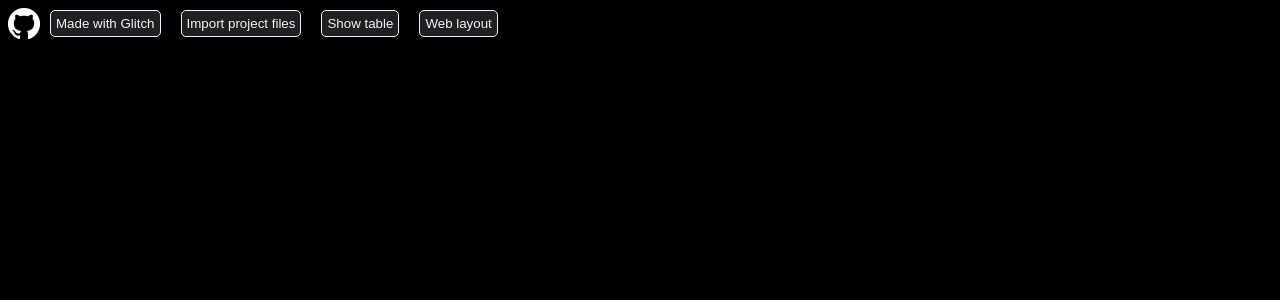
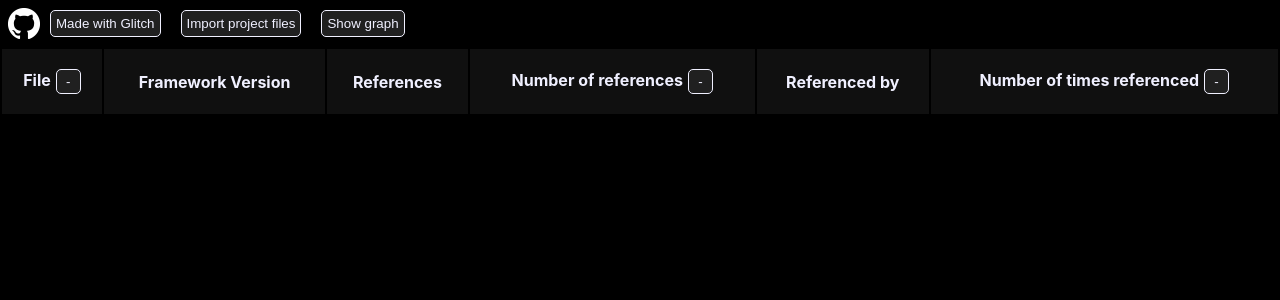
Before and after one commit to jamietwells/disco-silkworm, a React (Create React App) app: page / in a window 1280 px wide. Shown: the top 300 px of the page. Built offline with nearby package versions, Linux system fonts and the light colour scheme.

Commit message:
File upload now accepts a folder and parses all projects files inside

```diff
--- a/package.json
+++ b/package.json
@@ -5,10 +5,12 @@
   "dependencies": {
     "@types/jest": "^24.0.13",
     "@types/node": "^12.0.7",
+    "@types/path-parse": "^1.0.19",
     "@types/react": "^16.8.19",
     "@types/react-dom": "^16.8.4",
     "@types/vis": "^4.21.16",
     "@types/xml2js": "^0.4.4",
+    "path-parse": "^1.0.6",
     "react": "^16.8.6",
     "react-dom": "^16.8.6",
     "react-scripts": "3.0.1",
--- a/src/App.css
+++ b/src/App.css
@@ -45,7 +45,7 @@ table tbody tr {
   background-color: #202020;
 }
 
-table thead tr td {
+table thead tr th {
   padding: 10px;
   padding-top: 20px;
   padding-bottom: 20px;
--- a/src/App.tsx
+++ b/src/App.tsx
@@ -3,9 +3,9 @@ import { Network, DataSet, Edge, Node } from 'vis';
 import { parseString } from 'xml2js'
 import './App.css';
 import { VisOptions } from './VisOptions';
-import { ReadFiles } from './ReadFiles';
+import { ReadFiles, FileResult } from './ReadFiles';
 import { Table, TableData } from './Table';
-import { FileInfo, ProjectFile, ToDependencyMap, FilesMapType, FileDetails } from './DependencyMapper';
+import { FileInfo, ProjectFile, ToDependencyMap, FilesMapType } from './DependencyMapper';
 
 type State = {
   Files: FileInfo[],
@@ -15,14 +15,14 @@ type State = {
 
 class App extends Component<{}, State> {
 
-  readonly accept: string;
+  readonly accept: string[];
   elem: HTMLElement | null;
-  model: { nodes: Array<{id: string, label: string}>, edges: Array<{from: string, to: string}> } | null;
+  model: { nodes: Array<{ id: string, label: string }>, edges: Array<{ from: string, to: string }> } | null;
 
   constructor(props: {}) {
     super(props);
-    this.state = { Files: [], ShowGraph: true, Hierarchical: VisOptions.layout.hierarchical };
-    this.accept = '.csproj,.fsproj,.proj,.vbproj'
+    this.state = { Files: [], ShowGraph: false, Hierarchical: VisOptions.layout.hierarchical };
+    this.accept = ['.csproj', '.fsproj', '.proj', '.vbproj']
     this.elem = null;
     this.model = null;
     this.componentDidUpdate.bind(this);
@@ -41,16 +41,16 @@ class App extends Component<{}, State> {
   render() {
     const instance = this;
 
-    function onLoad(files: Array<{ file: File, content: string }>) {
+    function onLoad(files: Array<FileResult>) {
       const length = files.length;
       const results: FileInfo[] = [];
-      function toXml(file: { file: File, content: string }) {
+      function toXml(file: FileResult) {
         let faulted = 0;
         function onParsed(error: any, result: any) {
           function notAlreadyAdded(file: FileInfo) {
             return files
-              .map(f => f.file.name)
-              .filter(n => n === file.Name)
+              .map(f => f.path)
+              .filter(n => n === file.path)
               .length === 0;
           }
 
@@ -59,9 +59,9 @@ class App extends Component<{}, State> {
             faulted++;
           }
 
-          else{
+          else {
             results.push({
-              Name: file.file.name,
+              ...file,
               Json: JSON.stringify(result, null, 2),
               Xml: file.content,
               Parsed: result as ProjectFile
@@ -83,14 +83,14 @@ class App extends Component<{}, State> {
     const filesMap = ToDependencyMap(this.state.Files);
 
     function mapEdges(f: FilesMapType) {
-      function mapReferences(r: FileDetails) {
-        return ({ from: f.File.Name, to: r.Name })
+      function mapReferences(r: FileInfo) {
+        return ({ from: f.path.raw, to: r.path.raw })
       }
       return f.References.map(mapReferences);
     }
 
     this.model = {
-      nodes: filesMap.map(f => ({ id: f.File.Name, label: f.File.Name })),
+      nodes: filesMap.map(f => ({ id: f.path.raw, label: f.path.name })),
       edges: filesMap.map(mapEdges).flat(1),
     };
 
@@ -100,7 +100,7 @@ class App extends Component<{}, State> {
 
     function deleteClicked(file: string, instance: App) {
       return function () {
-        instance.setState(old => ({ ...old, Files: old.Files.filter(f => f.Name !== file) }));
+        instance.setState(old => ({ ...old, Files: old.Files.filter(f => f.path.raw !== file) }));
       }
     }
 
@@ -109,8 +109,8 @@ class App extends Component<{}, State> {
       instance.setState(old => ({ ...old, Hierarchical: VisOptions.layout.hierarchical }));
     }
 
-    function getTargetFramework(file: FilesMapType){
-      const propertyGroups = file.File.Parsed.Project.PropertyGroup;
+    function getTargetFramework(file: FilesMapType) {
+      const propertyGroups = file.Parsed.Project.PropertyGroup;
 
       return propertyGroups.map(p => p.TargetFramework)
         .flat(1)
@@ -121,12 +121,20 @@ class App extends Component<{}, State> {
         .flat();
     }
 
+    function renderFileCell(f: any) {
+      return <>
+        <span className='del-button' onClick={deleteClicked(f.path.raw, instance)}>
+          Delete
+        </span>
+        {f.path.name}
+      </>;
+    }
     const tableData = new TableData(filesMap)
-      .AddSortableColumn("File", f => <><span className='del-button' onClick={deleteClicked(f.File.Name, instance)}>Delete</span>{f.File.Name}</>, (a, b) => a.File.Name.localeCompare(b.File.Name))
-      .AddColumn("Framework Version", f => <ul>{getTargetFramework(f).map(t => <li>{t}</li>)}</ul>)
-      .AddColumn("References", f => <ul>{f.References.map(i => i.Name).map(r => <li key={r}>{r}</li>)}</ul>)
+      .AddSortableColumn("File", renderFileCell, (a, b) => a.path.raw.localeCompare(b.path.raw))
+      .AddColumn("Framework Version", f => <ul>{getTargetFramework(f).map((t, i) => <li key={i}>{t}</li>)}</ul>)
+      .AddColumn("References", f => <ul>{f.References.map(r => <li key={r.path.raw}>{r.path.name}</li>)}</ul>)
       .AddSortableColumn("Number of references", f => f.References.length)
-      .AddColumn("Referenced by", f => <ul>{f.ReferencedBy.map(r => <li key={r.Name}>{r.Name}</li>)}</ul>)
+      .AddColumn("Referenced by", f => <ul>{f.ReferencedBy.map(r => <li key={r.path.raw}>{r.path.name}</li>)}</ul>)
       .AddSortableColumn("Number of times referenced", f => f.ReferencedBy.length);
 
     return <>
--- a/src/DependencyMapper.ts
+++ b/src/DependencyMapper.ts
@@ -1,3 +1,5 @@
+import { FileResult } from "./ReadFiles";
+
 export interface ProjectFile {
     Project: {
         $: {
@@ -18,38 +20,36 @@ export interface ProjectFile {
     };
 }
 
-export interface FileReferences {
-    File: FileInfo,
-    References: FileDetails[]
+export interface FileReferences extends FileInfo {
+    References: FileInfo[]
 }
 
 export interface FilesMapType extends FileReferences {
-    ReferencedBy: FileDetails[]
+    ReferencedBy: FileInfo[]
 };
 
-export interface FileDetails {
-    Name: string,
-    Path: string
-}
-
-export interface FileInfo {
-    Name: string,
+export interface FileInfo extends FileResult {
     Json: string,
     Xml: string,
     Parsed: ProjectFile
 }
 
 export function ToDependencyMap(files: FileInfo[]): FilesMapType[] {
-    function fileNameFromPath(path: string) {
-        const name = path.split('\\').pop()!.split('/').pop()!;
-        return { Name: name, Path: path };
+    function searchForFile(path: string) {
+        const matchingFiles = files
+            .filter(f => f.path.isSubPathFor(path.split('\\').filter(p => p !== '..' )));
+        if(matchingFiles.length ===0)
+            return false;
+        if(matchingFiles.length > 1)
+            return false;
+        return matchingFiles[0];
     }
 
-    function ToDependencyMapInner(file: FileInfo) {
+    function findDependencies(file: FileInfo): FileInfo[] {
         if (!file.Parsed.Project.ItemGroup)
-            return { File: file, References: [] }
+            return [];
 
-        const references = file
+        return file
             .Parsed
             .Project
             .ItemGroup
@@ -58,21 +58,25 @@ export function ToDependencyMap(files: FileInfo[]): FilesMapType[] {
             .flat(1)
             .filter(r => r.$.Include)
             .map(r => r.$.Include)
-            .map(fileNameFromPath);
-
-        return { File: file, References: references };
+            .map(searchForFile)
+            .filter(f => f)
+            .map(f => f as FileInfo);
     }
 
-    const filesMap = files.map(ToDependencyMapInner);
+    const filesMap = files
+        .map(f => ({ ...f, References: findDependencies(f) } as FileReferences));
 
-    function findReferences(file: FileReferences) {
+    function findDependants(file: FileReferences): FileInfo[] {
+        function ReferenceTheInputFile(current: FileReferences){
+            return current
+                .References
+                .some(r => r.path.isSubPathFor(file.path.raw.split('/')));
+        }
+
         return filesMap
-            .map(f => ({ file: f, references: f.References.map(f => f.Name) }))
-            .filter(f => f.references.some(r => file.File.Name === r))
-            .map(f => f.file.File.Name)
-            .map(fileNameFromPath);
+            .filter(ReferenceTheInputFile);
     }
 
     return filesMap
-        .map(f => ({ ...f, ReferencedBy: findReferences(f) }));
+        .map(f => ({ ...f, ReferencedBy: findDependants(f) }));
 }
--- a/src/ReadFiles.tsx
+++ b/src/ReadFiles.tsx
@@ -1,28 +1,68 @@
 import React, { ChangeEvent } from 'react';
+import { ParsedPath } from 'path';
+import parse from 'path-parse';
 
-type FileResult = {
-    file: File;
+export interface FilePath extends ParsedPath {
+    raw: string;
+    isParentPathOf: ((path: string[]) => boolean);
+    isSubPathFor: ((path: string[]) => boolean);
+}
+
+export interface FileResult {
+    name: string;
     content: string;
+    path: FilePath;
 }
 
 type Props = {
     children: string;
     onLoad: (files: FileResult[]) => void;
     multiple?: boolean;
-    accept?: string;
+    accept: string[];
     className?: string;
     id?: string;
 };
+
+function parsePath(path: string): FilePath {
+    const parsed = parse(path);
+
+    function isChildSubPathParent(parent: string[], child: string[]) {
+        console.log(`asking if ${child} is a subpath of ${parent}`);
+        if(parent.length < child.length)
+            return false;
+        for(var i = 1; i <= child.length; i++){
+            if(child[child.length - i] !== parent[parent.length - i])
+            {
+                console.log(false);
+                return false;
+            }
+        }
+        console.log(true);
+        return true;
+    }
+
+    function isSubPathFor(child: string[]) {
+        return isChildSubPathParent(path.split('/'), child);
+    }
+
+    function isSubPathOf(parent: string[]) {
+        return isChildSubPathParent(parent, path.split('/'));
+    }
+
+    return { ...parsed, raw: path, isParentPathOf: isSubPathOf, isSubPathFor }
+}
 
 export const ReadFiles = (props: Props) => {
 
     function handleChange(event: ChangeEvent<HTMLInputElement>) {
         const results: FileResult[] = [];
 
-        function loadend(file: File, reader: FileReader, length: number) {
+        function loadend(file: { file: File, path: FilePath }, reader: FileReader, length: number) {
             return function () {
                 results.push({
-                    file: file,
+                    ...file.file,
+                    name: file.file.name,
+                    path: file.path,
                     content: (reader.result as string)
                 });
                 if (length === results.length)
@@ -33,20 +73,42 @@ export const ReadFiles = (props: Props) => {
         if (!event.currentTarget.files)
             return;
 
-        const length = event.currentTarget.files.length;
+        const files = function () {
+            const results: File[] = [];
+            const length = event.currentTarget.files.length;
+            for (let i = 0; i < length; i++) {
+                const file = event.currentTarget.files[i];
+                results.push(file);
+            }
+            return results;
+        }()
+            .map(f => ({
+                path: parsePath((f as any).webkitRelativePath as string),
+                file: f
+            }))
+            .filter(f => props.accept.length === 0 || props.accept.filter(a => a === f.path.ext).length === 1);
 
-        for(let i = 0; i < length; i++)
-        {
-            const file = event.currentTarget.files[i];
+        files.forEach(file => {
             const reader = new FileReader();
+            reader.addEventListener('loadend', loadend(file, reader, files.length));
+            reader.readAsText(file.file);
+        });
+    }
 
-            reader.addEventListener('loadend', loadend(file, reader, length));
-            reader.readAsText(file);
-        }
-    }
     let inputElement: HTMLInputElement | null;
+
+    const inputAttributes = {
+        webkitdirectory: "",
+        directory: "",
+        onChange: handleChange,
+        type: 'file',
+        id: 'folder',
+        hidden: true,
+        className: 'input-file hidden'
+    };
+
     return <>
-        <input type='file' id='folder' hidden={true} className='input-file hidden' accept={props.accept} onChange={handleChange} multiple={props.multiple} ref={input => inputElement = input} />
+        <input {...inputAttributes} ref={input => inputElement = input} />
         <button id={props.id} className={props.className} onClick={() => {
             if (inputElement)
                 (inputElement).click();
--- a/src/Table.tsx
+++ b/src/Table.tsx
@@ -41,7 +41,7 @@ export class Table<T> extends Component<TableProps<T>, TableState<T>> {
         return <table {...tableProps }>
             <thead>
                 <tr>
-                    {columns.map((c, i) => <td key={i}>{c.Name}{getSortButton(c)}</td>)}
+                    {columns.map((c, i) => <th key={i}>{c.Name}{getSortButton(c)}</th>)}
                 </tr>
             </thead>
             <tbody>
```
Also changed, not shown: 1 other file (tests, documents, lock files or other folders).
